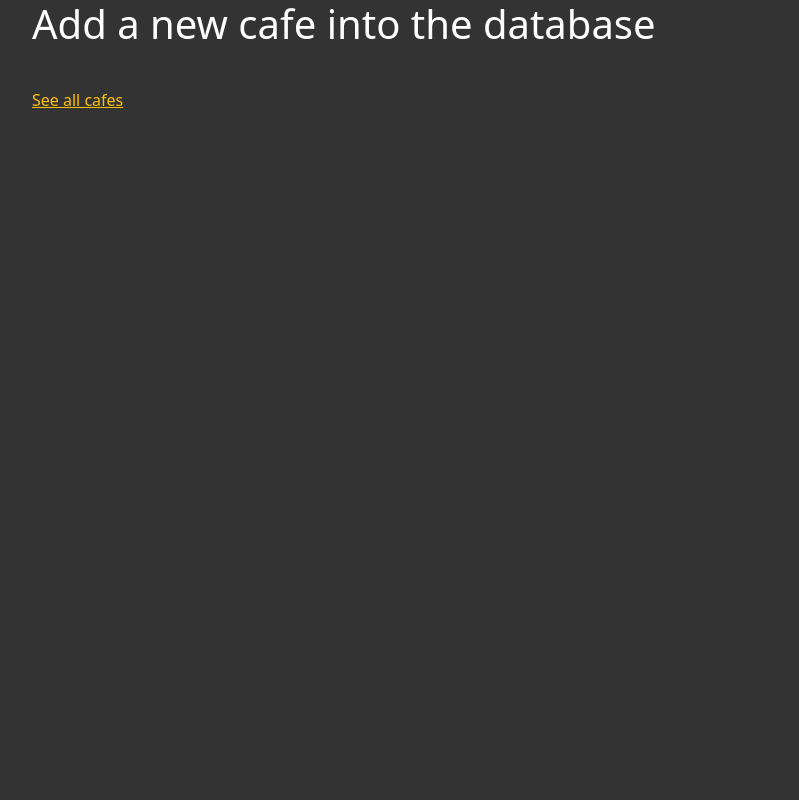
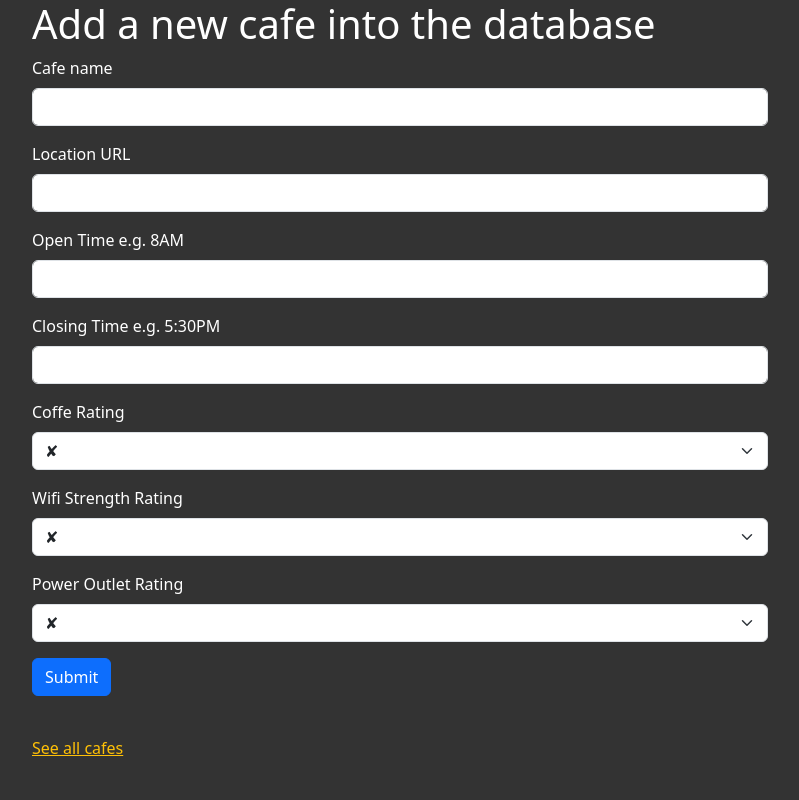
Before and after one commit to IvanAndjelkovic/Day62_Coffe_and_Wifi, a Flask app: page /add in a window 1280 px wide. Shown: the whole page, without its empty margins (50-849 px from the left). Run offline with Flask 3, Linux system fonts and the light colour scheme; some libraries are stand-ins or nearby versions.

Commit message:
Adding Location, open time, closing time, coffee rating wifi rating, power outlet rating in the add field

```diff
--- a/main.py
+++ b/main.py
@@ -1,7 +1,7 @@
 from flask import Flask, render_template
 from flask_bootstrap import Bootstrap5
 from flask_wtf import FlaskForm
-from wtforms import StringField, SubmitField
+from wtforms import StringField, SubmitField, SelectField
 from wtforms.validators import DataRequired
 import csv
 
@@ -25,8 +25,14 @@ Bootstrap5(app)
 
 class CafeForm(FlaskForm):
     cafe = StringField('Cafe name', validators=[DataRequired()])
+
+    location = StringField("Location URL", validators=[DataRequired()])
+    open_time = StringField("Open Time e.g. 8AM", validators=[DataRequired()])
+    closing_time = StringField("Closing Time e.g. 5:30PM", validators=[DataRequired()])
+    coffee_rating = SelectField("Coffe Rating", choices=[("0", "✘"),("1", "☕️"),("2", "☕️☕️"),("3", "☕️☕️☕️"),("4", "☕️☕️☕️☕️"),("5", "☕️☕️☕️☕️☕️")],validators=[DataRequired()])
+    wifi_rating = SelectField("Wifi Strength Rating", choices=[('0','✘'),('1','💪'),('2','💪💪'),('3','💪💪💪'),('4','💪💪💪💪'),('5','💪💪💪💪💪')], validators=[DataRequired()])
+    power_rating = SelectField("Power Outlet Rating", choices=[('0','✘'),('1','🔌'),('2','🔌🔌'),('3','🔌🔌🔌'),('4','🔌🔌🔌🔌'),('5','🔌🔌🔌🔌🔌')], validators=[DataRequired()])
     submit = SubmitField('Submit')
-
 # Exercise:
 # add: Location URL, open time, closing time, coffee rating, wifi rating, power outlet rating fields
 # make coffee/wifi/power a select element with choice of 0 to 5.
--- a/templates/add.html
+++ b/templates/add.html
@@ -10,6 +10,10 @@
       <h1>Add a new cafe into the database</h1>
 
       <!-- This is where your WTForm will go -->
+       {% from 'bootstrap5/form.html' import render_form %}
+       {{ render_form(form) }}
+
+
 
 	  <p class="space-above"><a href="#">See all cafes</a></p>
 
```
